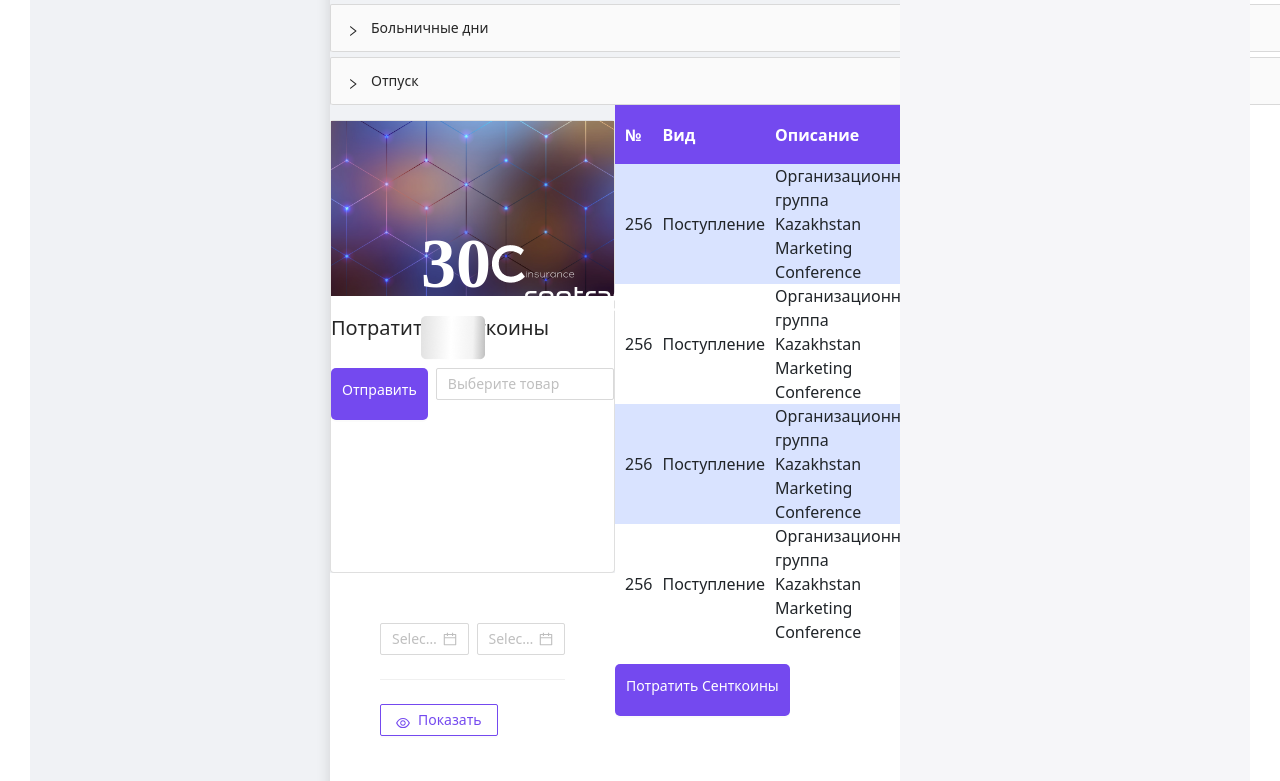
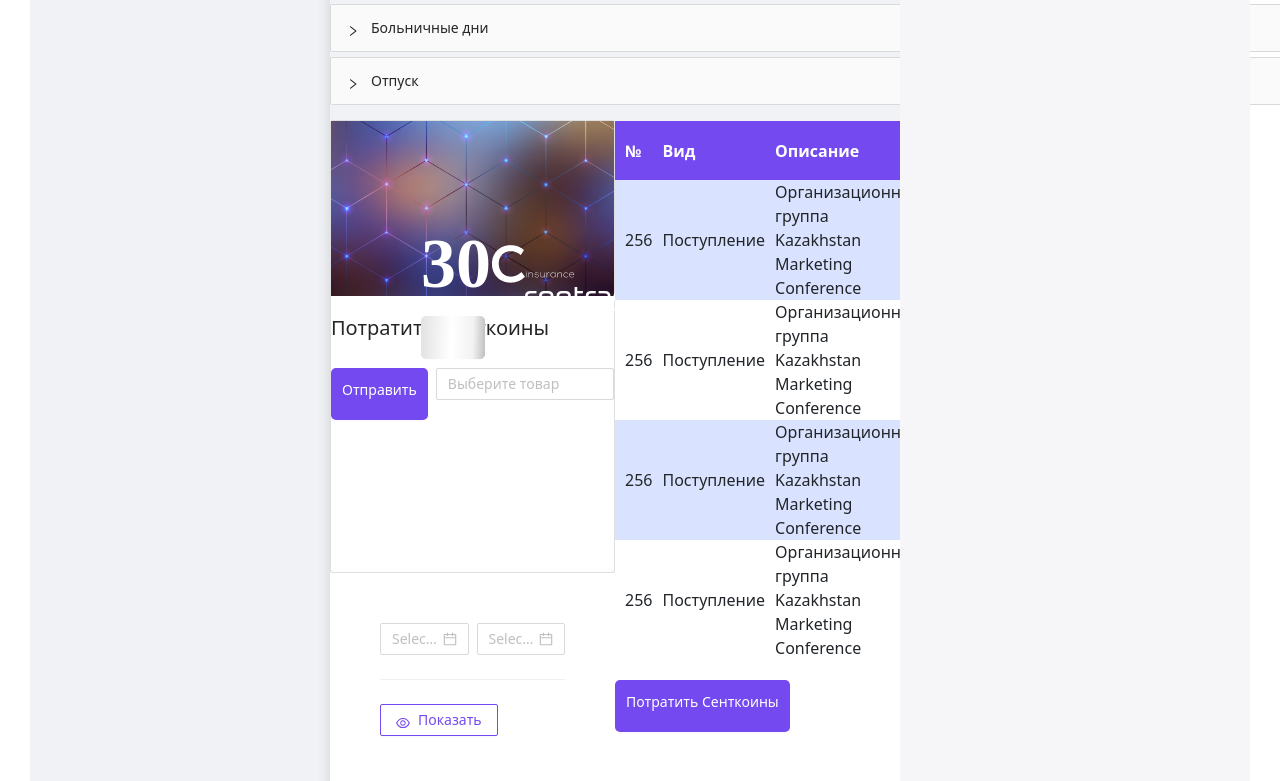
Before and after one commit to FallenStarrr/mycic-new-design, a React (Create React App) app: page /aboutme in a window 1280 px wide. Shown: the part 1519-2300 px from the top of the page. Built offline with nearby package versions, Linux system fonts and the light colour scheme.

Commit message:
about me: table spacing

```diff
--- a/src/pages/Aboutme.js
+++ b/src/pages/Aboutme.js
@@ -195,8 +195,8 @@ export function Aboutme() {
           </section>
         </Col>
 
-        <Col sm={24} xs={24} lg={12}>
-          <section className="white-section white-section-2-card p-0">
+        <Col sm={24} xs={24} lg={12} >
+          <section className="white-section white-section-2-card p-0 mt-3">
             <table style={{}}>
               <thead>
                 <tr>
```
